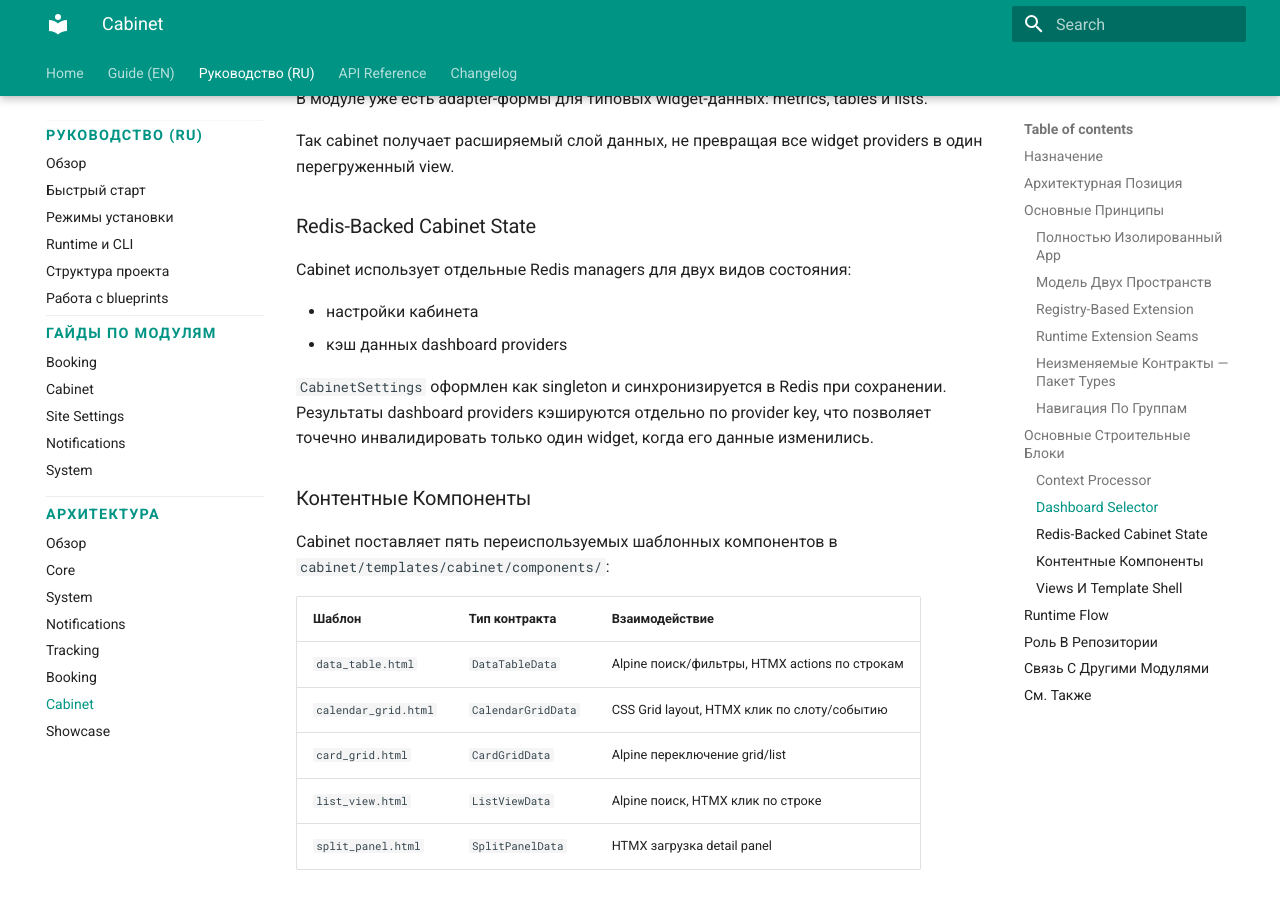
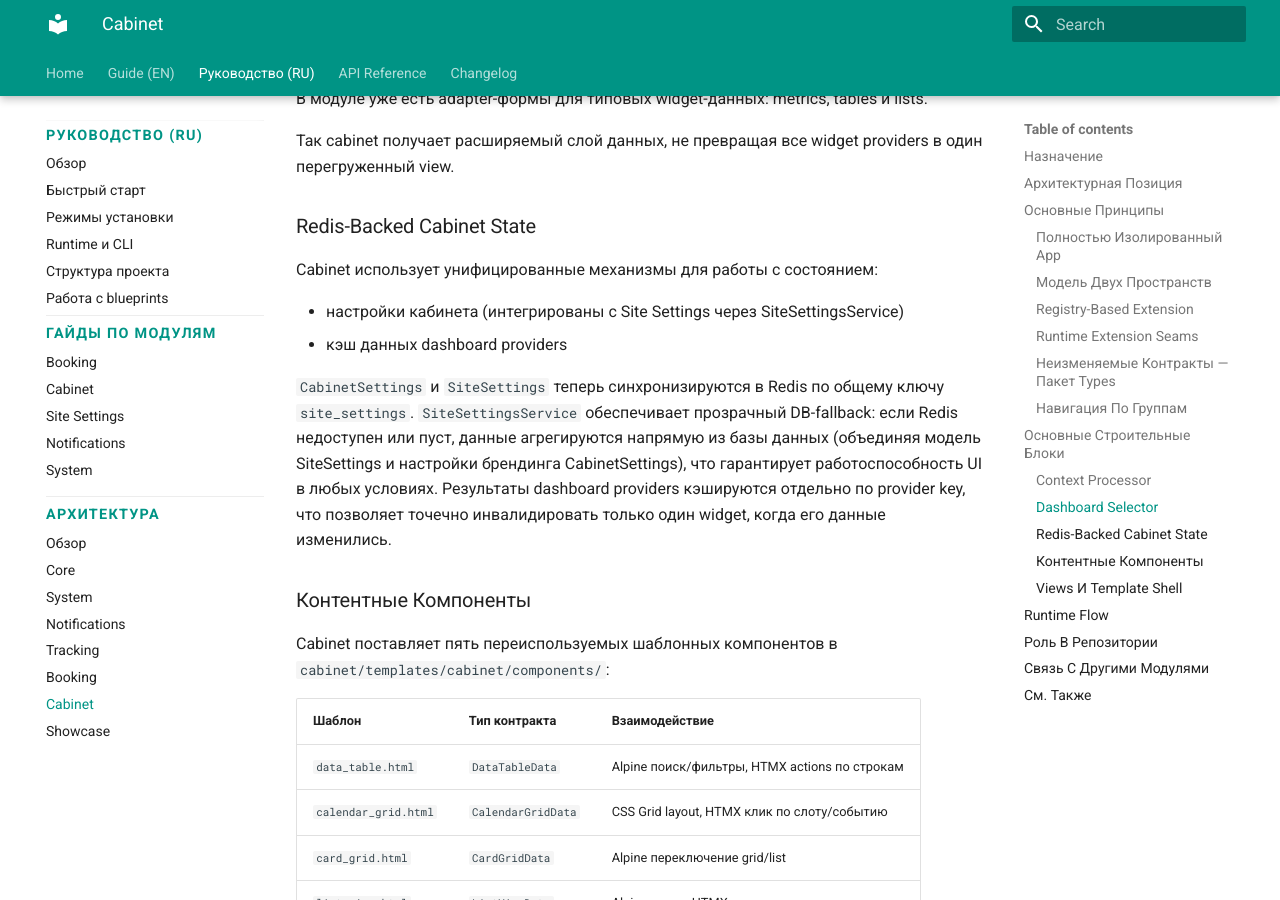
Before and after one commit to CodexDLC/codex-django, an MkDocs documentation site: the page built from docs/ru/architecture/cabinet.md, in a window 1280 px wide and 900 px high, scrolled down 4221 px. Built offline with MkDocs 1.6.1 and Material for MkDocs 9.7.7, drawn with Linux system fonts in a browser that asks for light colours; the version menu is left out; some of the changed text lies outside the part shown.

Commit message:
docs: update architecture docs for unified site settings and fallback

```diff
--- a/docs/ru/architecture/cabinet.md
+++ b/docs/ru/architecture/cabinet.md
@@ -38,7 +38,7 @@ Cabinet намеренно изолирован:
 - собственные static assets в `static/cabinet/`
 - собственные `AppConfig` и urls
 - собственный context processor
-- собственный Redis-backed settings cache
+- отказоустойчивый механизм SiteSettingsService с DB-fallback и кэшированием в Redis
 
 Это позволяет переиспользовать cabinet в сгенерированных проектах, не смешивая его с публичной структурой сайта.
 
@@ -144,12 +144,13 @@ Context processor фильтрует секции и widgets по:
 
 ### Redis-Backed Cabinet State
 
-Cabinet использует отдельные Redis managers для двух видов состояния:
+Cabinet использует унифицированные механизмы для работы с состоянием:
 
-- настройки кабинета
+- настройки кабинета (интегрированы с Site Settings через SiteSettingsService)
 - кэш данных dashboard providers
 
-`CabinetSettings` оформлен как singleton и синхронизируется в Redis при сохранении.
+`CabinetSettings` и `SiteSettings` теперь синхронизируются в Redis по общему ключу `site_settings`.
+`SiteSettingsService` обеспечивает прозрачный DB-fallback: если Redis недоступен или пуст, данные агрегируются напрямую из базы данных (объединяя модель SiteSettings и настройки брендинга CabinetSettings), что гарантирует работоспособность UI в любых условиях.
 Результаты dashboard providers кэшируются отдельно по provider key, что позволяет точечно инвалидировать только один widget, когда его данные изменились.
 
 ### Контентные Компоненты
```
Also changed, not shown: docs/ru/architecture/system.md (+2 -1 lines).
